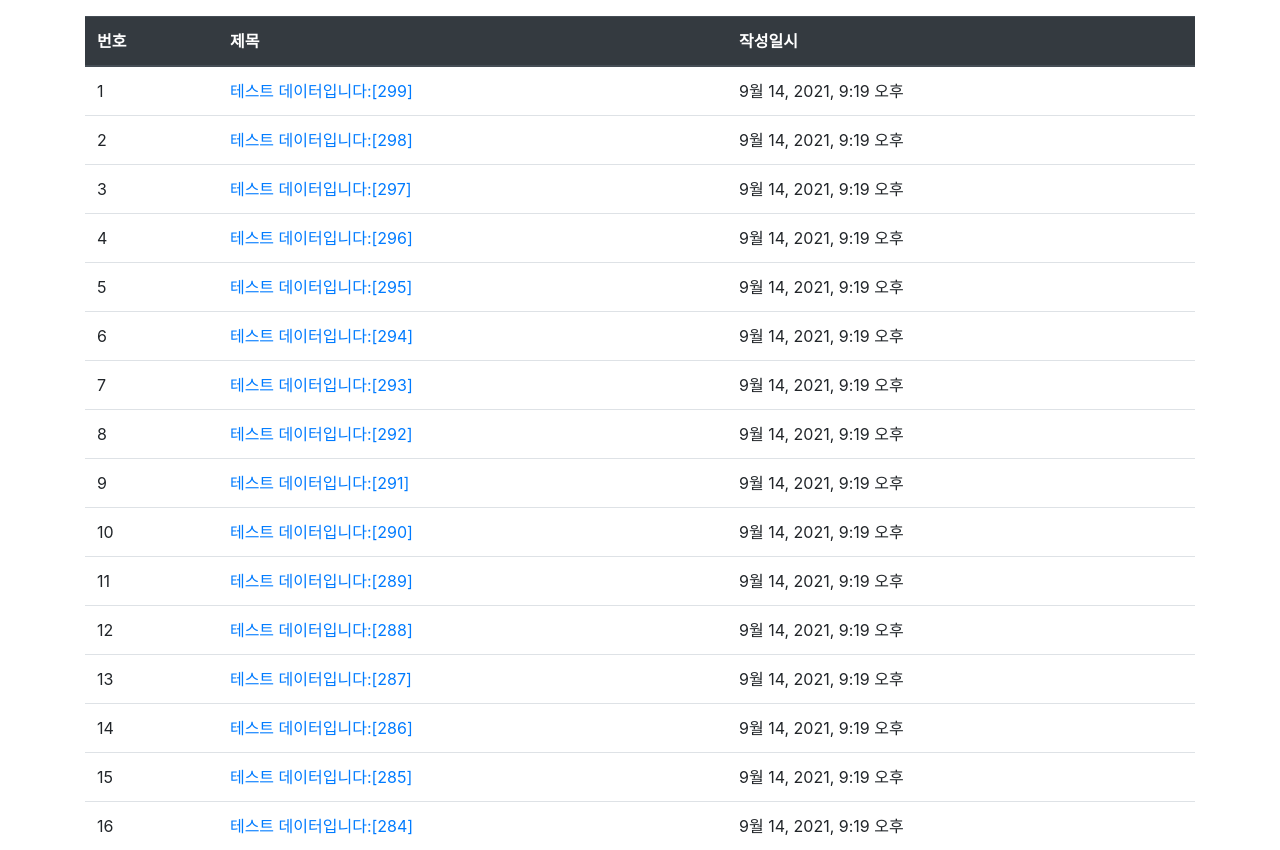
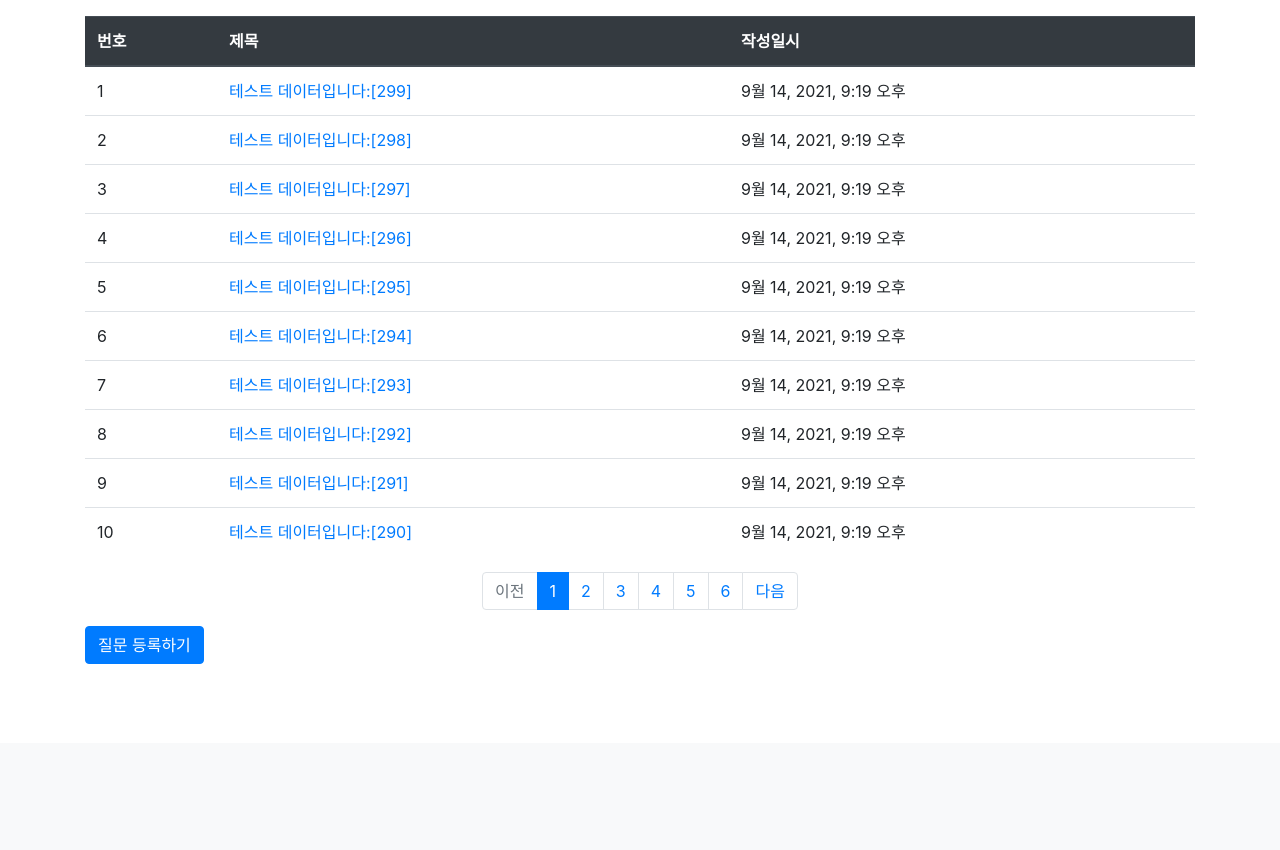
Before and after one commit to choi-yh/jump_to_django, a Django app: page /pybo/ in a window 1280 px wide. Shown: the part 57-907 px from the top of the page. After the commit the page ends 721 px from the top, so only its background shows below. Run offline with Django 3.2, Linux system fonts and the light colour scheme; data comes from the database, SQL or seed files in the repository; both versions use the stored data as it was after the commit; some libraries are stand-ins or nearby versions.

Commit message:
3-02 페이징

```diff
--- a/pybo/views.py
+++ b/pybo/views.py
@@ -6,17 +6,24 @@ from django.shortcuts import (
 from django.utils import timezone
 from .models import Question
 from .forms import QuestionForm, AnswerForm
+from django.core.paginator import Paginator
 
 
 def index(request):
     """
     pybo 목록 출력
     """
-    # 질문 목록 데이터 create_date 내림차순으로 조회
+    # 입력 파라미터
+    page = request.GET.get("page", "1")  # 페이지
+
+    # 조회
     question_list = Question.objects.order_by("-create_date")
-    context = {"question_list": question_list}
 
-    # "pybo/question_list.html": template
+    # 페이징처리
+    paginator = Paginator(question_list, 10)  # 페이지당 10개씩 보여주기
+    page_obj = paginator.get_page(page)  # 요청되는 페이지에 해당되는 페이징 객체
+
+    context = {"question_list": page_obj} # question_list는 페이징 객체(page_obj)
     return render(request, "pybo/question_list.html", context)
 
 
--- a/templates/pybo/question_list.html
+++ b/templates/pybo/question_list.html
@@ -27,6 +27,44 @@
         {% endif %}
         </tbody>
     </table>
+    <!-- 페이징처리 시작 -->
+    <ul class="pagination justify-content-center">
+        <!-- 이전 페이지 -->
+        {% if question_list.has_previous %}
+        <li class="page-item">
+            <a class="page-link" href="?page={{ question_list.previous_page_number }}">이전</a>
+        </li>
+        {% else %}
+        <li class="page-item disabled">
+            <a class="page-link" tabindex="-1" aira-disabled="true" href="#">이전</a>
+        </li>
+        {% endif %}
+        <!-- 페이지 리스트 -->
+        {% for page_number in question_list.paginator.page_range %}
+        {% if page_number >= question_list.number|add:-5 and page_number <= question_list.number|add:5 %}
+            {% if page_number == question_list.number %}
+            <li class="page-item active" aria-current="page">
+                <a class="page-link" href="?page={{ page_number }}">{{ page_number }}</a>
+            </li>
+            {% else %}
+            <li class="page-item">
+                <a class="page-link" href="?page={{ page_number }}">{{ page_number }}</a>
+            </li>
+            {% endif %}
+        {% endif %}
+        {% endfor %}
+        <!-- 다음 페이지 -->
+        {% if question_list.has_next %}
+        <li class="page-item">
+            <a class="page-link" href="?page={{ question_list.next_page_number }}">다음</a>
+        </li>
+        {% else %}
+        <li class="page-item disabled">
+            <a class="page-link" tabindex="-1" aria-disabled="true" href="#">다음</a>
+        </li>
+        {% endif %}
+    </ul>
+    <!-- 페이징 처리 끝 -->
     <a href="{% url 'pybo:question_create' %}" class="btn btn-primary">질문 등록하기</a>
 </div>
 {% endblock %}
```
Also changed, not shown: db.sqlite3.
